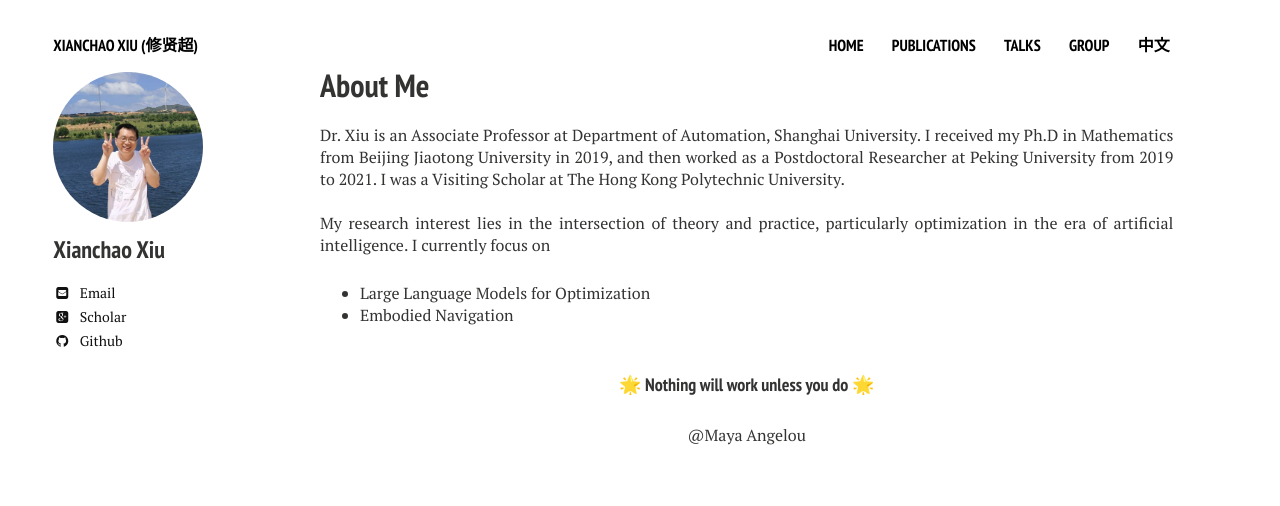
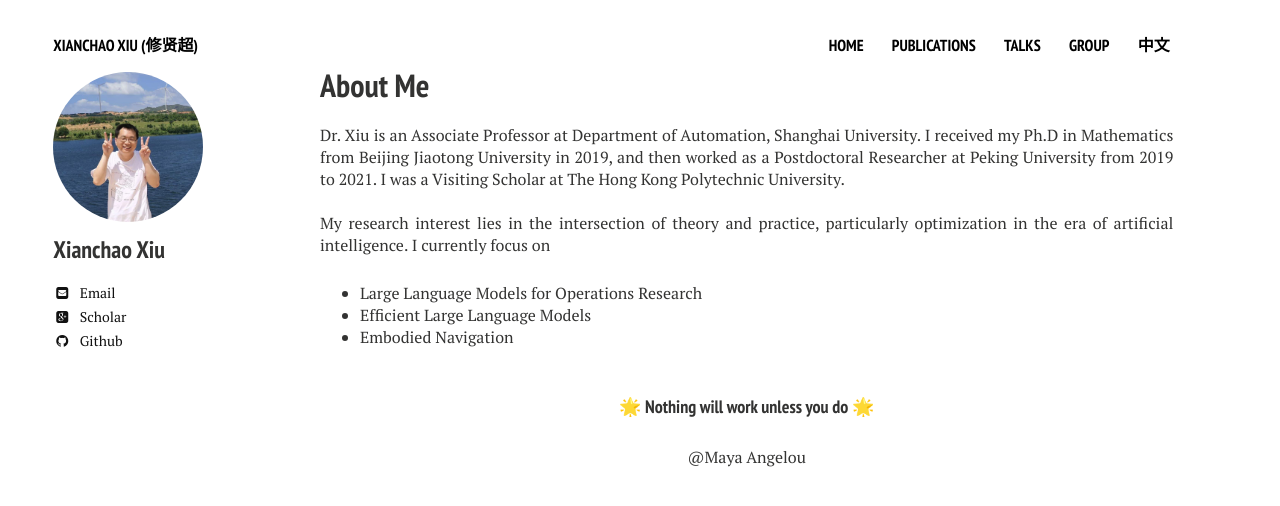
Before and after one commit to xianchaoxiu/xianchaoxiu.github.io, a Jekyll site: the page built from index.md, in a window 1280 px wide. Shown: the top 506 px of the page. Built offline with Jekyll 4.4.1, drawn with Linux system fonts in a browser that asks for light colours; nearby versions of some CDN libraries.

Commit message:
Update home2.html

```diff
--- a/_layouts/home2.html
+++ b/_layouts/home2.html
@@ -34,7 +34,8 @@
 My research interest lies in the intersection of theory and practice, particularly optimization in the era of artificial intelligence.
 	 I currently focus on
    <ul>
-      <li> Large Language Models for Optimization </li>
+      <li> Large Language Models for Operations Research </li>
+      <li> Efficient Large Language Models </li>
       <li> Embodied Navigation </li>  <br>
     </ul>
 
```
